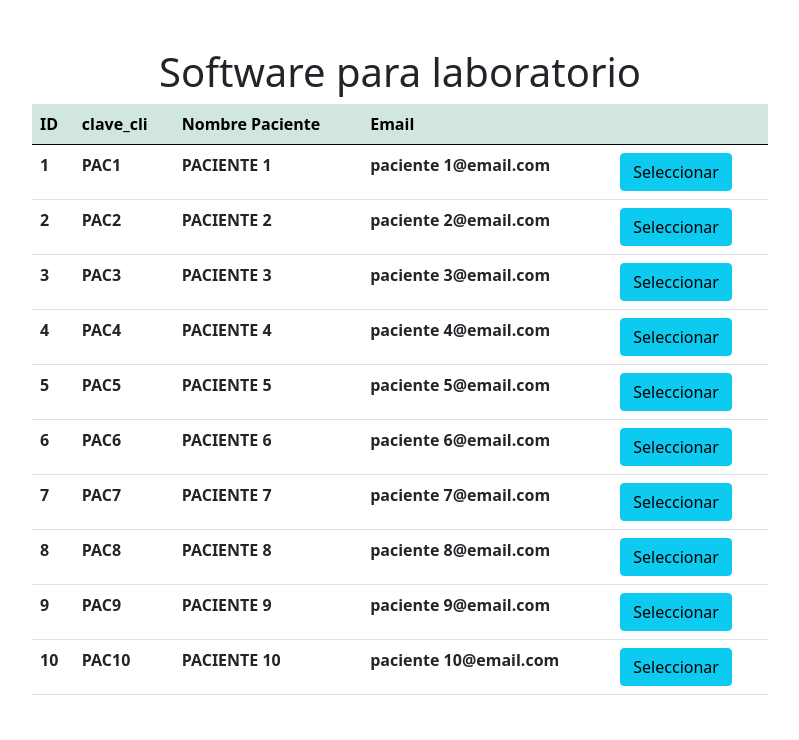
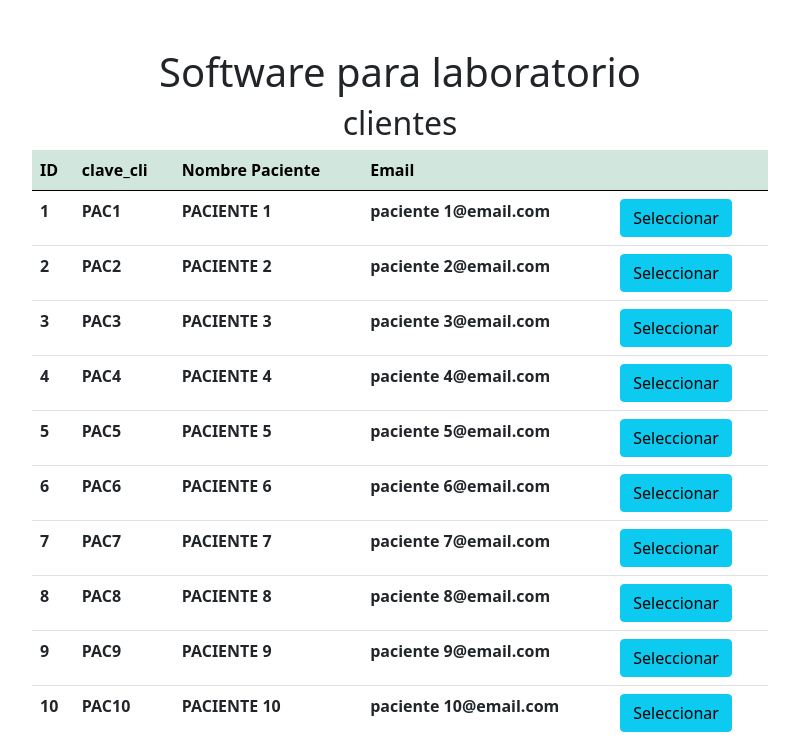
Before and after one commit to HBlaster/prueba_laboratorio, a PHP site: page / in a window 1280 px wide. Shown: the top 740 px of the page, without its empty margins (240-1039 px from the left). Run offline with PHP 8.4, Linux system fonts and the light colour scheme; data comes from the database, SQL or seed files in the repository; lists and menus that the app fills with data are empty.

Commit message:
se agrega titulo a app

```diff
--- a/index.php
+++ b/index.php
@@ -26,6 +26,7 @@
             <div class="col-md-8 mx-auto">
                 <div style="text-align: center;">
                     <h1>Software para laboratorio</h1>
+                    <h2>clientes</h2>
                 </div>
                 <table class="table">
                     <thead class="table-success table-striped">
```
